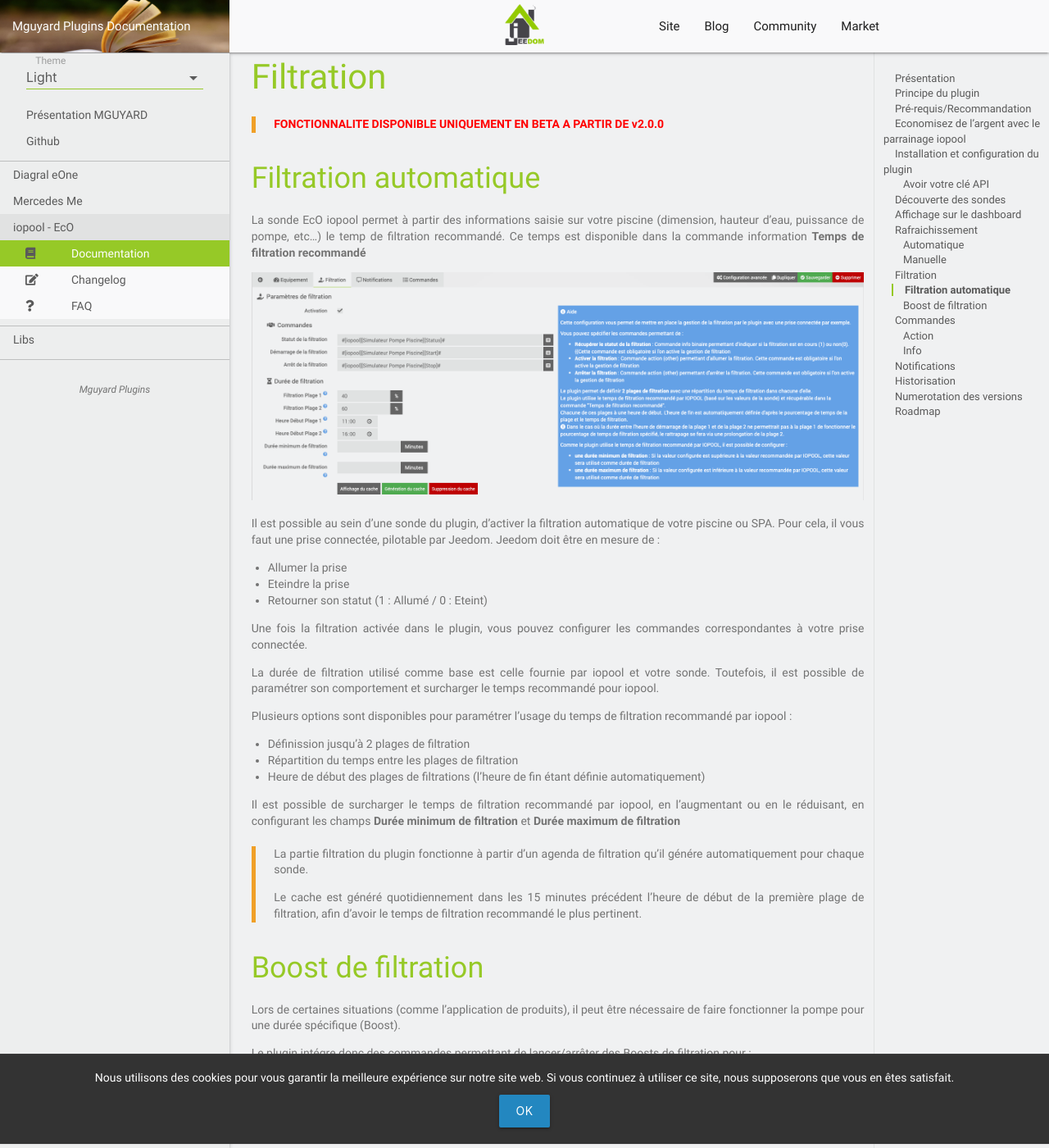
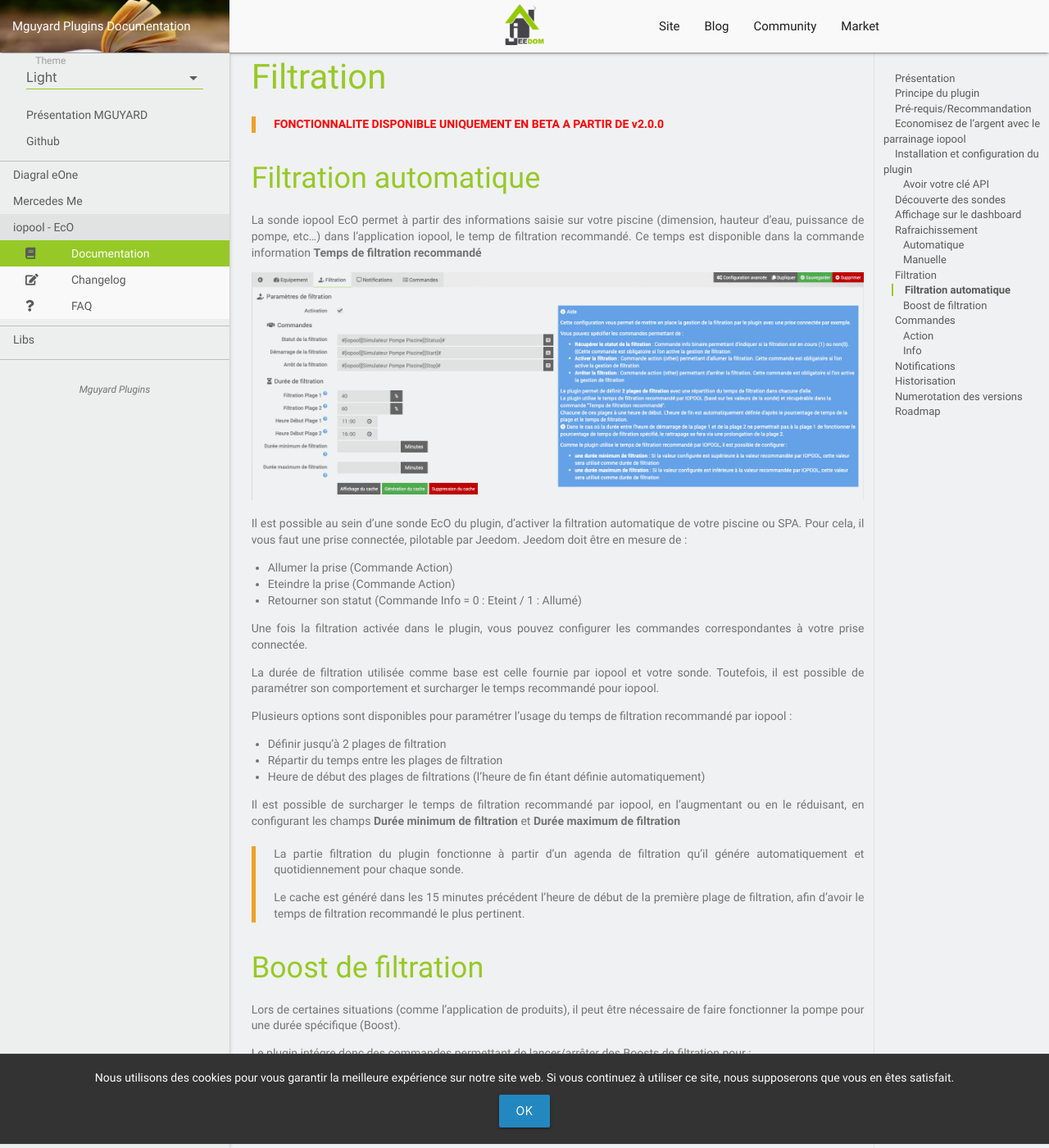
Before and after one commit to mguyard/Jeedom-Documentations, a Jekyll site: the page built from fr_FR/iopool_EcO/documentation.md, in a window 1280 px wide and 1400 px high, scrolled down 4830 px. Shown: the whole window at 82% size. Built offline with Jekyll 4.4.1, drawn with Linux system fonts in a browser that asks for light colours; our own code applies the rules of GitHub Pages for plain Markdown files; some of the changed text lies outside the part shown.

Commit message:
iopool - version beta 2.0.0 - correction doc

```diff
--- a/fr_FR/iopool_EcO/documentation.md
+++ b/fr_FR/iopool_EcO/documentation.md
@@ -87,29 +87,29 @@
 
 ## Filtration automatique
 
-La sonde EcO iopool permet à partir des informations saisie sur votre piscine (dimension, hauteur d'eau, puissance de pompe, etc...) le temp de filtration recommandé. Ce temps est disponible dans la commande information __Temps de filtration recommandé__
+La sonde iopool EcO permet à partir des informations saisie sur votre piscine (dimension, hauteur d'eau, puissance de pompe, etc...) dans l'application iopool, le temp de filtration recommandé. Ce temps est disponible dans la commande information __Temps de filtration recommandé__
 
 ![Filtration](images/filtration.png)
 
-Il est possible au sein d'une sonde du plugin, d'activer la filtration automatique de votre piscine ou SPA. Pour cela, il vous faut une prise connectée, pilotable par Jeedom. Jeedom doit être en mesure de :
-- Allumer la prise
-- Eteindre la prise
-- Retourner son statut (1 : Allumé / 0 : Eteint)
+Il est possible au sein d'une sonde EcO du plugin, d'activer la filtration automatique de votre piscine ou SPA. Pour cela, il vous faut une prise connectée, pilotable par Jeedom. Jeedom doit être en mesure de :
+- Allumer la prise (Commande Action)
+- Eteindre la prise (Commande Action)
+- Retourner son statut (Commande Info = 0 : Eteint / 1 : Allumé)
 
 Une fois la filtration activée dans le plugin, vous pouvez configurer les commandes correspondantes à votre prise connectée.
 
-La durée de filtration utilisé comme base est celle fournie par iopool et votre sonde. Toutefois, il est possible de paramétrer son comportement et surcharger le temps recommandé pour iopool.
+La durée de filtration utilisée comme base est celle fournie par iopool et votre sonde. Toutefois, il est possible de paramétrer son comportement et surcharger le temps recommandé pour iopool.
 
 Plusieurs options sont disponibles pour paramétrer l'usage du temps de filtration recommandé par iopool :
-- Définission jusqu'à 2 plages de filtration
-- Répartition du temps entre les plages de filtration
+- Définir jusqu'à 2 plages de filtration
+- Répartir du temps entre les plages de filtration
 - Heure de début des plages de filtrations (l'heure de fin étant définie automatiquement)
 
 Il est possible de surcharger le temps de filtration recommandé par iopool, en l'augmentant ou en le réduisant, en configurant les champs __Durée minimum de filtration__ et __Durée maximum de filtration__
 
-> La partie filtration du plugin fonctionne à partir d'un agenda de filtration qu'il génére automatiquement pour chaque sonde.
+> La partie filtration du plugin fonctionne à partir d'un agenda de filtration qu'il génére automatiquement et quotidiennement pour chaque sonde.
 >
-> Le cache est généré quotidiennement dans les 15 minutes précédent l'heure de début de la première plage de filtration, afin d'avoir le temps de filtration recommandé le plus pertinent.
+> Le cache est généré dans les 15 minutes précédent l'heure de début de la première plage de filtration, afin d'avoir le temps de filtration recommandé le plus pertinent.
 
 ## Boost de filtration
 
@@ -125,7 +125,7 @@
 
 Un boost de filtration vient en complément à la filtration. Ce qui veut dire qu'il ne réduira pas le temps de filtration recommandé par iopool et utilisé par la filtration du plugin.
 
-Cependant, si une période de boost chevauche une période de filtration, la filtration effectuée sera un cumul des périodes
+Cependant, si une période de boost chevauche une période de filtration, la filtration effectuée sera un cumul des périodes.
 
 > _Exemple 1 : Une période de filtration est configurée  de 11h à 16h (5h de filtration recommandé par iopool - configuré en une seule plage). Si un boost de 4H est lancé à 10h30, la filtration effectuée sera de 10h30 à 16h sans interruption._
 >
```
Also changed, not shown: other parts of fr_FR/iopool_EcO/documentation.md (+3 -3 lines).
